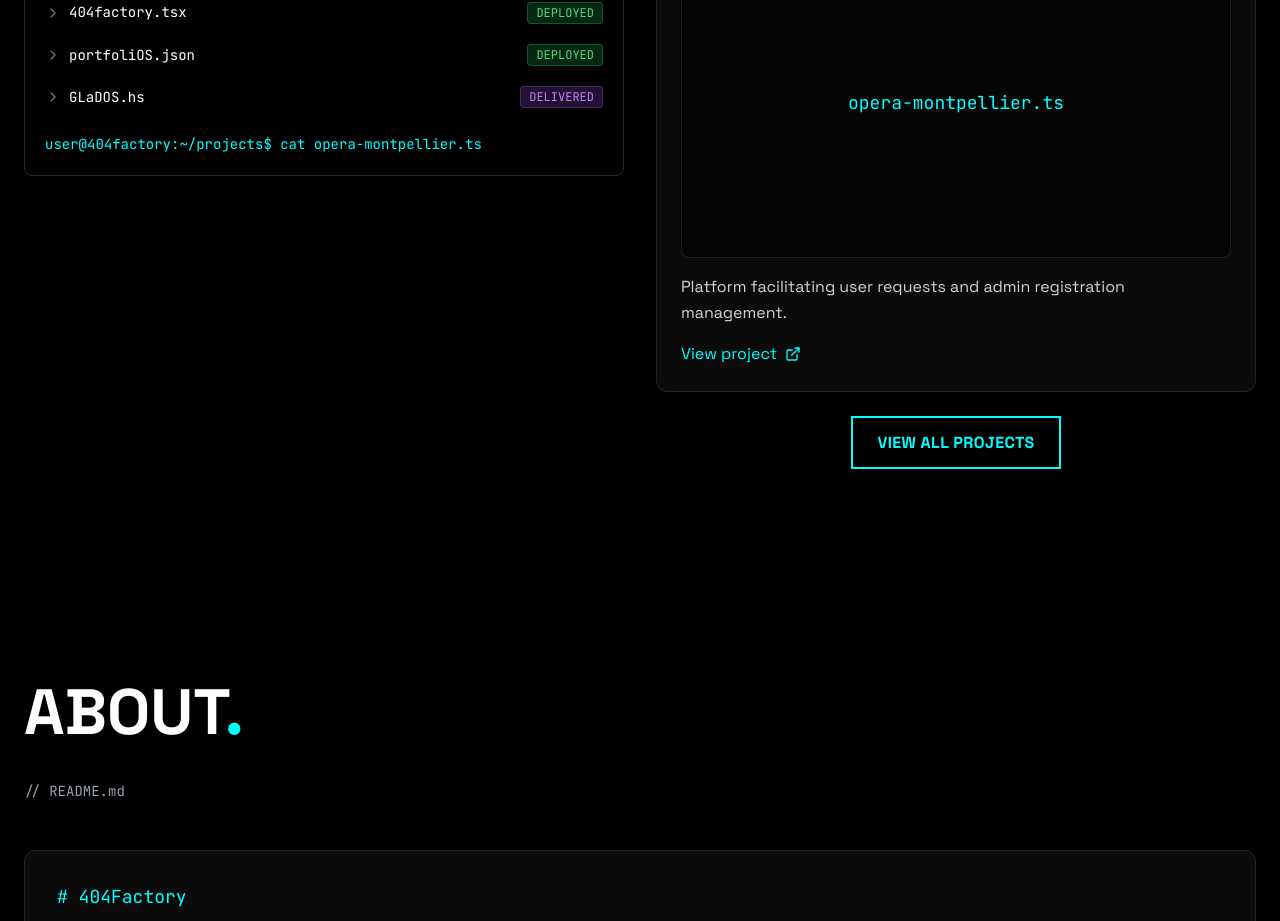
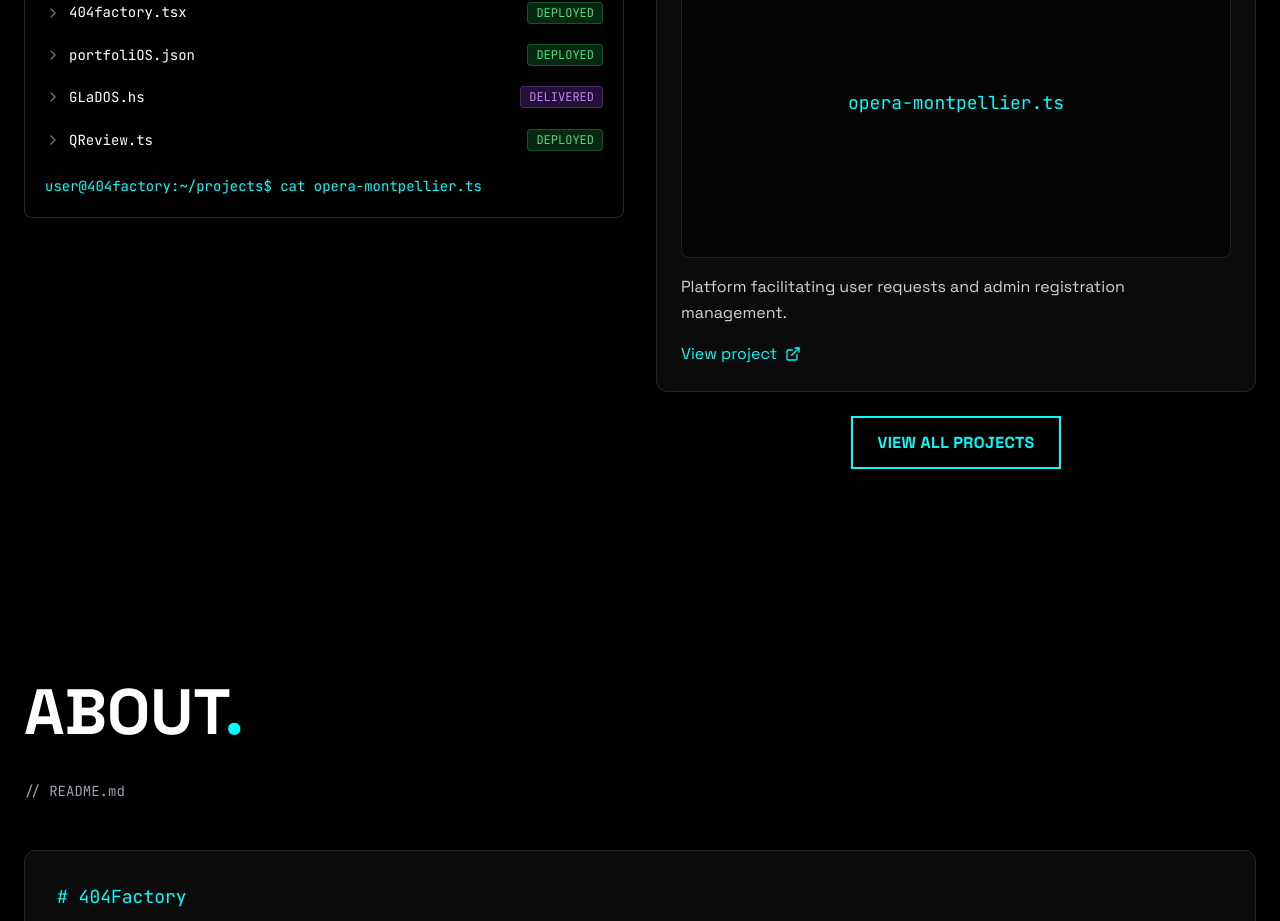
Before and after one commit to vincbct34/404Factory, a React (Vite) app: page / in a window 1280 px wide. Shown: the part 1940-2861 px from the top of the page. Built offline with nearby package versions, Linux system fonts and the light colour scheme; no server answers.

Commit message:
Add QReview project to the projects showcase

```diff
--- a/src/components/sections/Projects.tsx
+++ b/src/components/sections/Projects.tsx
@@ -46,6 +46,13 @@ const projectsData: Omit<Project, "description" | "type">[] = [
     tech: "Haskell",
     status: "DELIVERED",
     github: "https://github.com/vincbct34/Glados",
+  },
+  {
+    name: "QReview.ts",
+    url: "https://qreview.vincent-bichat.fr",
+    tech: "HTML, CSS, JavaScript",
+    status: "DEPLOYED",
+    github: "https://github.com/vincbct34/QReview",
   },
 ];
 
```
